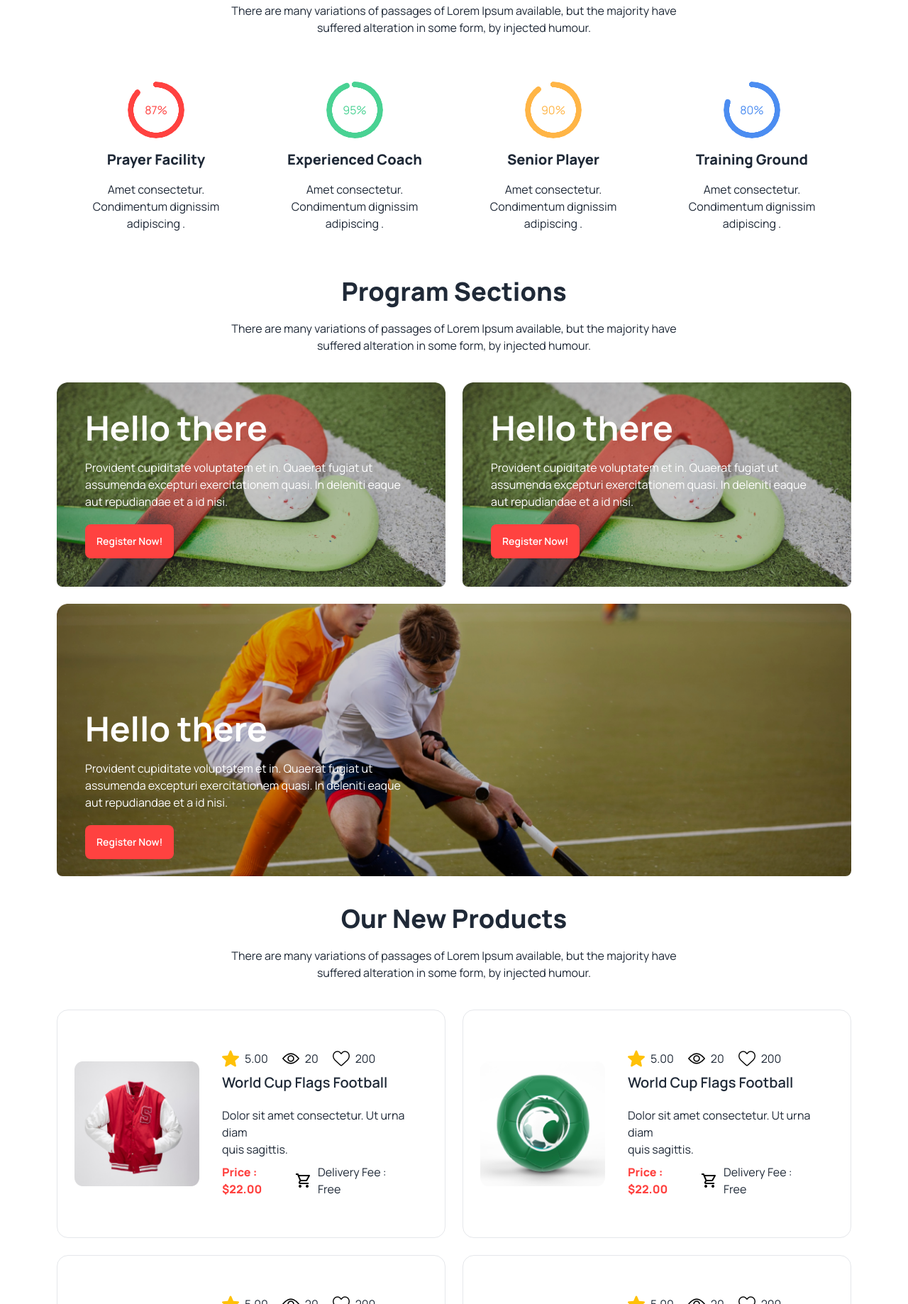
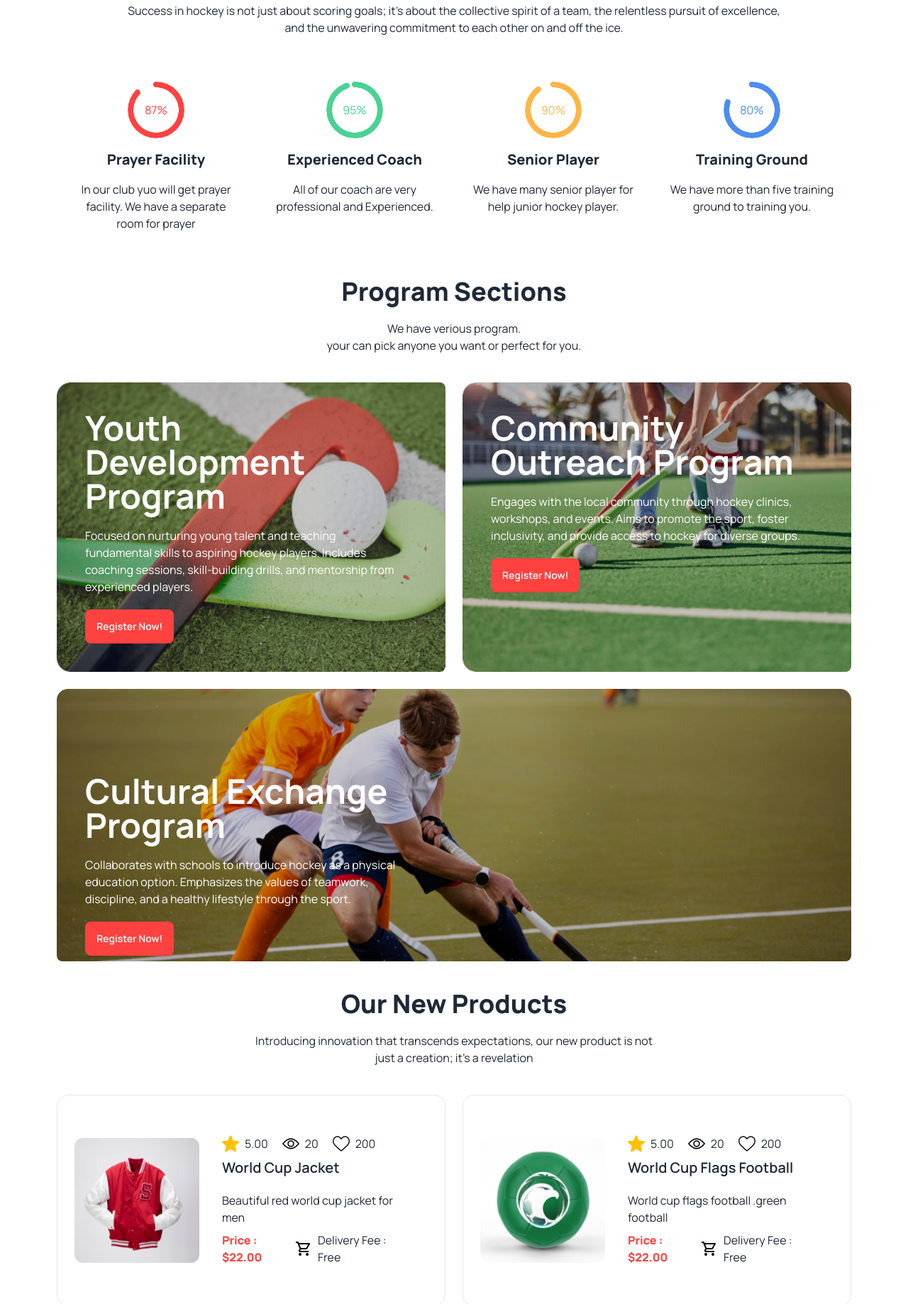
Before and after one commit to Mizanur2/Assignment-3, a plain HTML site: page index.html in a window 1280 px wide. Shown: the part 962-2800 px from the top of the page at 71% size. Drawn offline with nearby package versions, Linux system fonts and the light colour scheme.

Commit message:
complete

```diff
--- a/index.html
+++ b/index.html
@@ -97,8 +97,8 @@
         <div class="card lg:absolute lg:bottom-28 lg:right-28 w-96 bg-slate-950 shadow-xl">
             <div class="card-body text-white">
                 <h2 class="card-title">Meet all the heroes from the field</h2>
-                <p>Dit amet consectetur. Condimentum dignissim adipiscing aliquam turpis placerat dolor. Purus urna in
-                    sit nullam proin. </p>
+                <p>Step into the exhilarating world of the hockey field and meet the true heroes who bring the game to
+                    life. </p>
             </div>
         </div>
 
@@ -107,9 +107,9 @@
         <!-- professional club  -->
         <div class="text-center space-y-5 my-10">
             <h1 class="text-4xl font-extrabold capitalize">Professional Hockeys Club</h1>
-            <p>There are many variations of passages of Lorem Ipsum available, but the majority have <br> suffered
-                alteration
-                in some form, by injected humour.</p>
+            <p>Success in hockey is not just about scoring goals; it's about the collective spirit of a team, the
+                relentless pursuit of excellence, <br> and the unwavering commitment to each other on and off the ice.
+            </p>
 
         </div>
 
@@ -119,9 +119,10 @@
             <!-- card 1 -->
             <div class="text-center p-6">
                 <div class="space-y-4">
-                    <div class="radial-progress text-[#ff4240]" style="--value:87;" role="progressbar">87%</div>
+                    <div class="radial-progress text-[#ff4240]" style="--value:87;" role="progressbar">87%
+                    </div>
                     <h1 class="text-xl  capitalize font-extrabold">Prayer Facility</h1>
-                    <p>Amet consectetur. Condimentum dignissim adipiscing .</p>
+                    <p>In our club yuo will get prayer facility. We have a separate room for prayer</p>
                 </div>
             </div>
             <!-- card 2 -->
@@ -129,7 +130,7 @@
                 <div class="space-y-4">
                     <div class="radial-progress text-[#49D293]" style="--value:95;" role="progressbar">95%</div>
                     <h1 class="text-xl  capitalize font-extrabold">Experienced Coach</h1>
-                    <p>Amet consectetur. Condimentum dignissim adipiscing .</p>
+                    <p>All of our coach are very professional and Experienced.</p>
                 </div>
             </div>
             <!-- card 3 -->
@@ -137,7 +138,7 @@
                 <div class="space-y-4">
                     <div class="radial-progress text-[#FFB546]" style="--value:90;" role="progressbar">90%</div>
                     <h1 class="text-xl  capitalize font-extrabold">Senior Player</h1>
-                    <p>Amet consectetur. Condimentum dignissim adipiscing .</p>
+                    <p>We have many senior player for help junior hockey player.</p>
                 </div>
             </div>
             <!-- card 4 -->
@@ -145,7 +146,7 @@
                 <div class="space-y-4">
                     <div class="radial-progress text-[#4C8DF1]" style="--value:80;" role="progressbar">80%</div>
                     <h1 class="text-xl  capitalize font-extrabold">Training Ground</h1>
-                    <p>Amet consectetur. Condimentum dignissim adipiscing .</p>
+                    <p>We have more than five training ground to training you.</p>
                 </div>
             </div>
         </section>
@@ -154,8 +155,7 @@
 
         <div class="text-center space-y-5 my-10">
             <h1 class="text-4xl font-extrabold capitalize">Program Sections</h1>
-            <p>There are many variations of passages of Lorem Ipsum available, but the majority have <br> suffered
-                alteration in some form, by injected humour.</p>
+            <p>We have verious program. <br> your can pick anyone you want or perfect for you.</p>
 
         </div>
 
@@ -165,19 +165,25 @@
             <div class="bg-cover rounded-lg bg-no-repeat " style="background-image: url('Images/2.png');">
                 <div class="p-10 text-white">
                     <div class="max-w-md">
-                        <h1 class="mb-5 text-5xl font-bold">Hello there</h1>
-                        <p class="mb-5">Provident cupiditate voluptatem et in. Quaerat fugiat ut assumenda excepturi
-                            exercitationem quasi. In deleniti eaque aut repudiandae et a id nisi.</p>
+                        <h1 class="mb-5 text-xl lg:text-5xl font-bold">Youth Development Program</h1>
+                        <p class="mb-5">Focused on nurturing young talent and teaching fundamental skills to aspiring
+                            hockey players.
+                            Includes coaching sessions, skill-building drills, and mentorship from experienced players.
+
+                        </p>
                         <button class="btn bg-[#FF4240] border-0 text-white">Register Now!</button>
                     </div>
                 </div>
             </div>
-            <div class="bg-cover rounded-lg bg-no-repeat " style="background-image: url('Images/2.png');">
+            <div class="bg-cover rounded-lg bg-no-repeat " style="background-image: url('Images/3.png');">
                 <div class="p-10 text-white">
                     <div class="max-w-md">
-                        <h1 class="mb-5 text-5xl font-bold">Hello there</h1>
-                        <p class="mb-5">Provident cupiditate voluptatem et in. Quaerat fugiat ut assumenda excepturi
-                            exercitationem quasi. In deleniti eaque aut repudiandae et a id nisi.</p>
+                        <h1 class="mb-5 text-xl lg:text-5xl font-bold">Community Outreach Program
+
+                        </h1>
+                        <p class="mb-5">Engages with the local community through hockey clinics, workshops, and events.
+                            Aims to promote the sport, foster inclusivity, and provide access to hockey for diverse
+                            groups.</p>
                         <button class="btn bg-[#FF4240] border-0 text-white">Register Now!</button>
                     </div>
                 </div>
@@ -185,10 +191,11 @@
             <div class="lg:col-span-2 h-96 bg-cover rounded-lg bg-no-repeat "
                 style="background-image: url('Images/4.png');">
                 <div class="p-10 text-white">
-                    <div class="max-w-md mt-24 lg:mt-28">
-                        <h1 class="mb-5 text-5xl font-bold">Hello there</h1>
-                        <p class="mb-5">Provident cupiditate voluptatem et in. Quaerat fugiat ut assumenda excepturi
-                            exercitationem quasi. In deleniti eaque aut repudiandae et a id nisi.</p>
+                    <div class="max-w-md mt-24 lg:mt-20">
+                        <h1 class="mb-5 text-xl lg:text-5xl font-bold">Cultural Exchange Program </h1>
+                        <p class="mb-5">Collaborates with schools to introduce hockey as a physical education option.
+                            Emphasizes the values of teamwork, discipline, and a healthy lifestyle through the sport.
+                        </p>
                         <button class="btn bg-[#FF4240] border-0 text-white">Register Now!</button>
                     </div>
                 </div>
@@ -198,8 +205,8 @@
         <!-- product section  -->
         <div class="text-center space-y-5 my-10">
             <h1 class="text-4xl font-extrabold capitalize">Our New Products</h1>
-            <p>There are many variations of passages of Lorem Ipsum available, but the majority have <br> suffered
-                alteration in some form, by injected humour.</p>
+            <p>Introducing innovation that transcends expectations, our new product is not <br> just a creation; it's a
+                revelation </p>
 
         </div>
 
@@ -224,8 +231,8 @@
                             <h1>200</h1>
                         </div>
                     </div>
-                    <h2 class="card-title mb-3">World Cup Flags Football</h2>
-                    <p>Dolor sit amet consectetur. Ut urna diam <br> quis sagittis.</p>
+                    <h2 class="card-title mb-3">World Cup Jacket</h2>
+                    <p>Beautiful red world cup jacket for men</p>
                     <div class="lg:flex">
                         <p class="font-extrabold lg:mb-0 mb-4 text-[#FF4240]">Price : $22.00</p>
                         <div class="flex items-center gap-2">
@@ -254,7 +261,7 @@
                         </div>
                     </div>
                     <h2 class="card-title mb-3">World Cup Flags Football</h2>
-                    <p>Dolor sit amet consectetur. Ut urna diam <br> quis sagittis.</p>
+                    <p>World cup flags football .green football</p>
                     <div class="lg:flex">
                         <p class="font-extrabold lg:mb-0 mb-4 text-[#FF4240]">Price : $22.00</p>
                         <div class="flex items-center gap-2">
@@ -282,8 +289,8 @@
                             <h1>200</h1>
                         </div>
                     </div>
-                    <h2 class="card-title mb-3">World Cup Flags Football</h2>
-                    <p>Dolor sit amet consectetur. Ut urna diam <br> quis sagittis.</p>
+                    <h2 class="card-title mb-3">World Cup Cap</h2>
+                    <p>Soft yellow cap for men and women</p>
                     <div class="lg:flex">
                         <p class="font-extrabold lg:mb-0 mb-4 text-[#FF4240]">Price : $22.00</p>
                         <div class="flex items-center gap-2">
@@ -311,8 +318,8 @@
                             <h1>200</h1>
                         </div>
                     </div>
-                    <h2 class="card-title mb-3">World Cup Flags Football</h2>
-                    <p>Dolor sit amet consectetur. Ut urna diam <br> quis sagittis.</p>
+                    <h2 class="card-title mb-3">World Cup joursey</h2>
+                    <p>Luxary joursey for men</p>
                     <div class="lg:flex">
                         <p class="font-extrabold lg:mb-0 mb-4 text-[#FF4240]">Price : $22.00</p>
                         <div class="flex items-center gap-2">
@@ -340,8 +347,8 @@
                             <h1>200</h1>
                         </div>
                     </div>
-                    <h2 class="card-title mb-3">World Cup Flags Football</h2>
-                    <p>Dolor sit amet consectetur. Ut urna diam <br> quis sagittis.</p>
+                    <h2 class="card-title mb-3">Hockey helmet</h2>
+                    <p>Strong helmet for hockey</p>
                     <div class="lg:flex">
                         <p class="font-extrabold lg:mb-0 mb-4 text-[#FF4240]">Price : $22.00</p>
                         <div class="flex items-center gap-2">
@@ -369,8 +376,8 @@
                             <h1>200</h1>
                         </div>
                     </div>
-                    <h2 class="card-title mb-3">World Cup Flags Football</h2>
-                    <p>Dolor sit amet consectetur. Ut urna diam <br> quis sagittis.</p>
+                    <h2 class="card-title mb-3">World Cup Football</h2>
+                    <p>White world cup football</p>
                     <div class="lg:flex">
                         <p class="font-extrabold lg:mb-0 mb-4 text-[#FF4240]">Price : $22.00</p>
                         <div class="flex items-center gap-2">
@@ -387,8 +394,7 @@
 
         <div class="text-center space-y-5 my-10">
             <h1 class="text-4xl font-extrabold capitalize">Clients Question</h1>
-            <p>There are many variations of passages of Lorem Ipsum available, but the majority have <br> suffered
-                alteration in some form, by injected humour.</p>
+            <p>There are some question freequently asked <br> about our hockey club.</p>
 
         </div>
 
@@ -405,8 +411,8 @@
                         Our Equipment
                     </div>
                     <div class="collapse-content">
-                        <p>There are many variations of passages of Lorem Ipsum available, but the majority have
-                            suffered alteration in some form, by injected humour, . </p>
+                        <p>Hockey equipment plays a crucial role in ensuring the safety, performance, and comfort of
+                            players on the ice. Here's an overview of some essential hockey equipment. </p>
                     </div>
                 </div>
                 <div class="collapse collapse-plus bg-base-200">
@@ -415,8 +421,8 @@
                         Hockey Training
                     </div>
                     <div class="collapse-content">
-                        <p>There are many variations of passages of Lorem Ipsum available, but the majority have
-                            suffered alteration in some form, by injected humour, . </p>
+                        <p>Hockey equipment plays a crucial role in ensuring the safety, performance, and comfort of
+                            players on the ice. Here's an overview of some essential hockey equipment. </p>
                     </div>
                 </div>
                 <div class="collapse collapse-plus bg-base-200">
@@ -425,8 +431,8 @@
                         Private Lessons
                     </div>
                     <div class="collapse-content">
-                        <p>There are many variations of passages of Lorem Ipsum available, but the majority have
-                            suffered alteration in some form, by injected humour, . </p>
+                        <p>Hockey equipment plays a crucial role in ensuring the safety, performance, and comfort of
+                            players on the ice. Here's an overview of some essential hockey equipment. </p>
                     </div>
                 </div>
                 <div class="collapse collapse-plus bg-base-200">
@@ -435,8 +441,8 @@
                         Ski Touring
                     </div>
                     <div class="collapse-content">
-                        <p>There are many variations of passages of Lorem Ipsum available, but the majority have
-                            suffered alteration in some form, by injected humour, . </p>
+                        <p>Hockey equipment plays a crucial role in ensuring the safety, performance, and comfort of
+                            players on the ice. Here's an overview of some essential hockey equipment. </p>
                     </div>
                 </div>
                 <div class="collapse collapse-plus bg-base-200">
@@ -445,8 +451,8 @@
                         Booking
                     </div>
                     <div class="collapse-content">
-                        <p>There are many variations of passages of Lorem Ipsum available, but the majority have
-                            suffered alteration in some form, by injected humour, . </p>
+                        <p>Hockey equipment plays a crucial role in ensuring the safety, performance, and comfort of
+                            players on the ice. Here's an overview of some essential hockey equipment. </p>
                     </div>
                 </div>
             </div>
@@ -456,8 +462,7 @@
 
         <div class="text-center space-y-5 my-10">
             <h1 class="text-4xl font-extrabold capitalize">Get In Touch</h1>
-            <p>There are many variations of passages of Lorem Ipsum available, but the majority have <br> suffered
-                alteration in some form, by injected humour.</p>
+            <p>If you want to ask any other question about us <br> please reach out us here below</p>
 
         </div>
 
@@ -540,8 +545,7 @@
     <footer class="footer p-10 bg-[#131318] text-white">
         <aside>
             <h1 class="text-3xl font-extrabold">Get In Touch</h1>
-            <p>Dit amet consectetur. Condimentum <br> adipiscing aliquam turpis placerat dolor. Purus <br> urna in sit
-                nullam
+            <p>If you want to ask any other question about us <br> please reach out us here below
                 proin. </p>
             <div class="flex mt-5">
                 <img class="mr-3" src="Images/rdmail.png" alt="">
```
